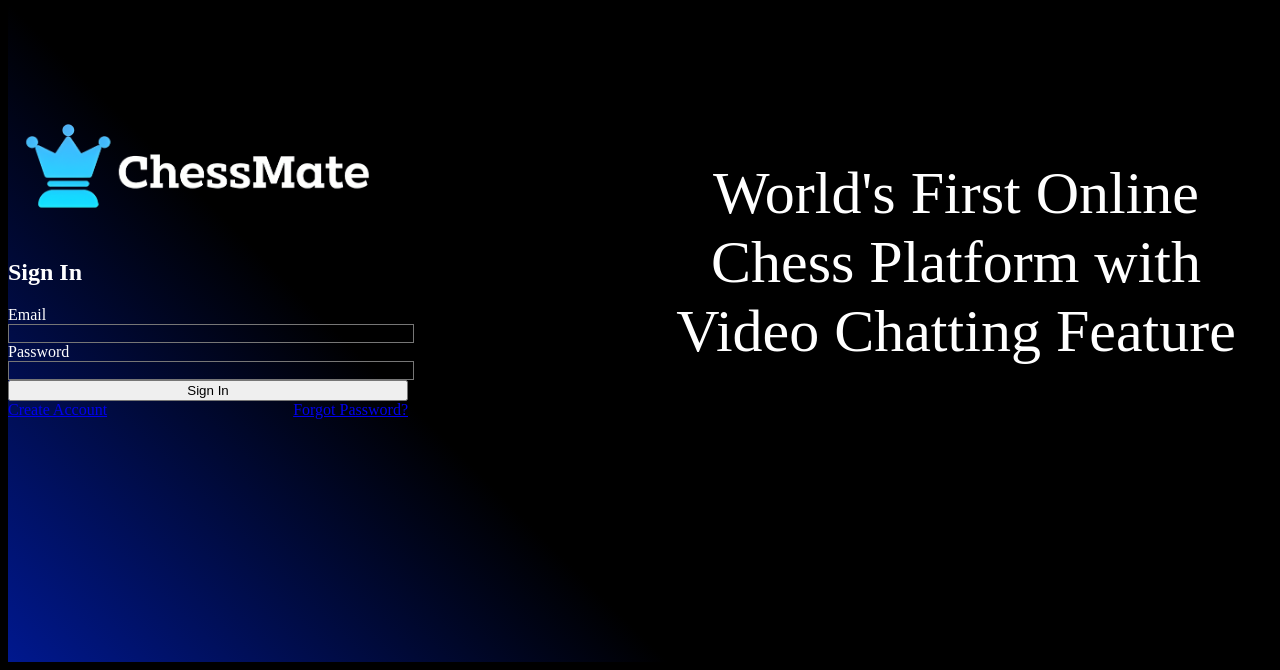
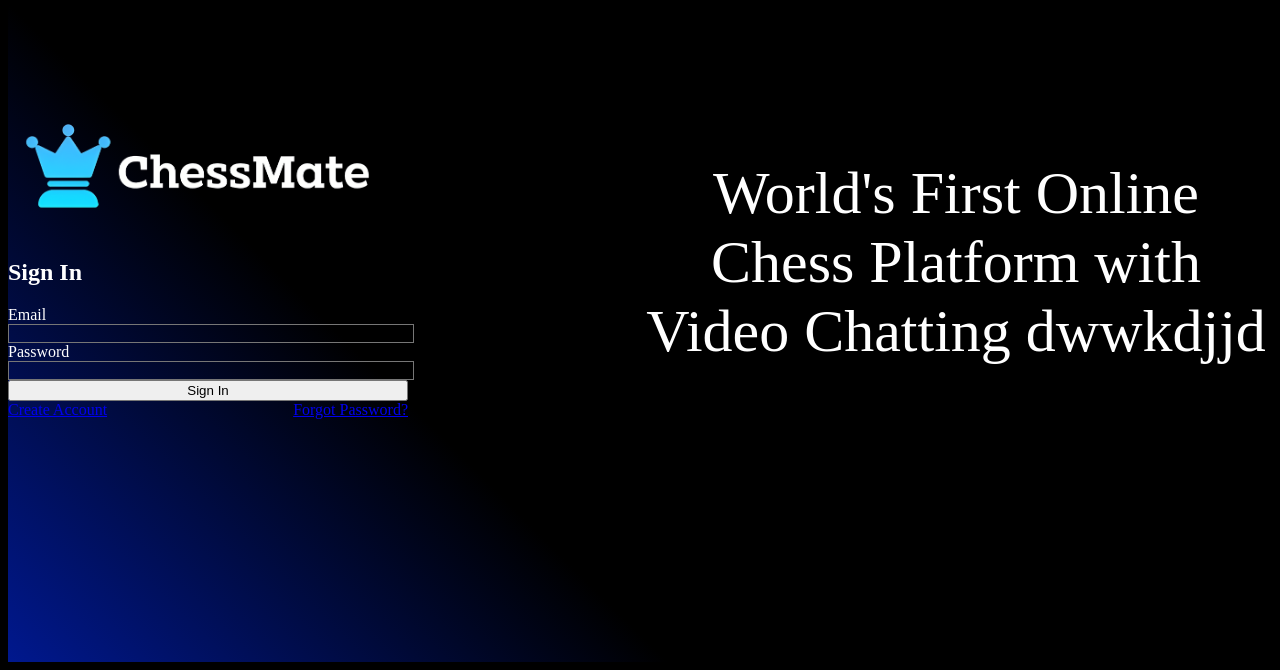
Before and after one commit to Harshal2703/ChessMateSem5, a Next.js app: page /signin in a window 1280 px wide. Shown: the part 146-816 px from the top of the page. Built offline with nearby package versions, Linux system fonts and the light colour scheme.

Commit message:
3.2 (exam)

```diff
--- a/app/signin/page.js
+++ b/app/signin/page.js
@@ -24,7 +24,7 @@ export default function SignInPage() {
                     </div>
                 </div>
                 <div className="text-[60px] font-bold w-[50%] text-center">
-                    {"World's First Online Chess Platform with Video Chatting Feature"}
+                    {"World's First Online Chess Platform with Video Chatting dwwkdjjd"}
                 </div>
             </div>
         </>
```
